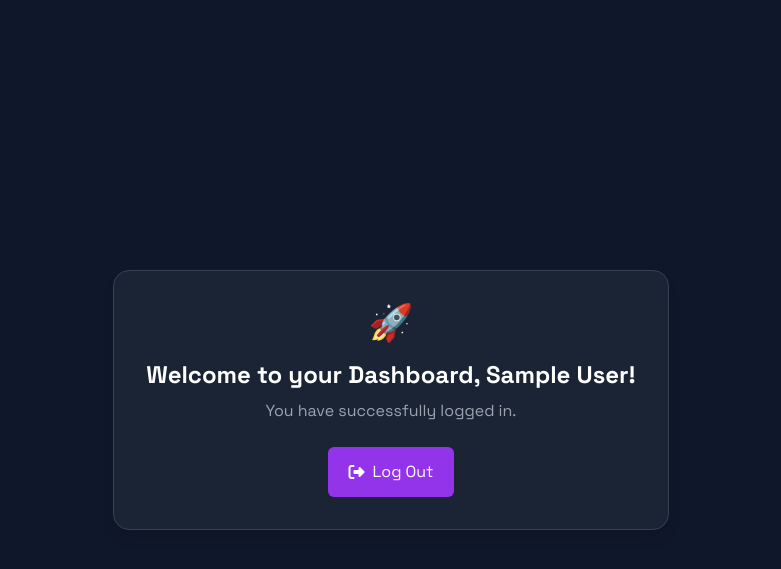
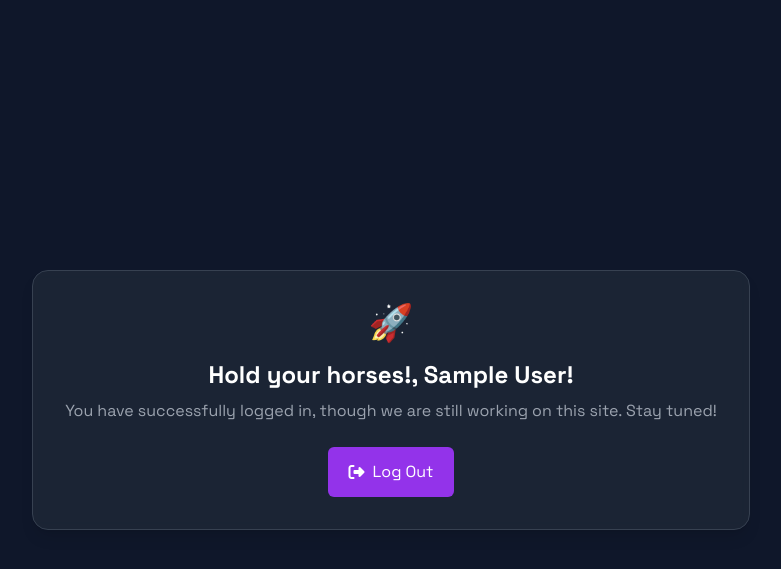
Before and after one commit to ray-caster/launchpad, a Flask app: page /dashboard in a window 1280 px wide. Shown: the top 569 px of the page, without its empty margins (249-1030 px from the left). Run offline with Flask 3, Linux system fonts and the light colour scheme; the visitor is signed in with stand-in values (Sample User, id 1); parts of the project's set-up code (start-up, migrations or seed data) failed here and were passed over; some libraries are stand-ins or nearby versions.

Commit message:
Update dashboard.html

```diff
--- a/templates/dashboard.html
+++ b/templates/dashboard.html
@@ -18,8 +18,8 @@
 <body class="flex flex-col items-center justify-center min-h-screen text-center p-4">
     <div class="bg-gray-800/80 backdrop-blur-sm rounded-2xl p-8 border border-gray-700 shadow-lg">
         <h1 class="text-4xl font-bold text-white">🚀</h1>
-        <h2 class="mt-4 text-2xl font-bold text-white">Welcome to your Dashboard, {{ name }}!</h2>
-        <p class="mt-2 text-gray-400">You have successfully logged in.</p>
+        <h2 class="mt-4 text-2xl font-bold text-white">Hold your horses!, {{ name }}!</h2>
+        <p class="mt-2 text-gray-400">You have successfully logged in, though we are still working on this site. Stay tuned!</p>
         <div class="mt-6">
             <a href="{{ url_for('logout') }}"
                class="inline-flex items-center justify-center px-5 py-3 border border-transparent text-base font-medium rounded-md text-white bg-purple-600 hover:bg-purple-700">
```
